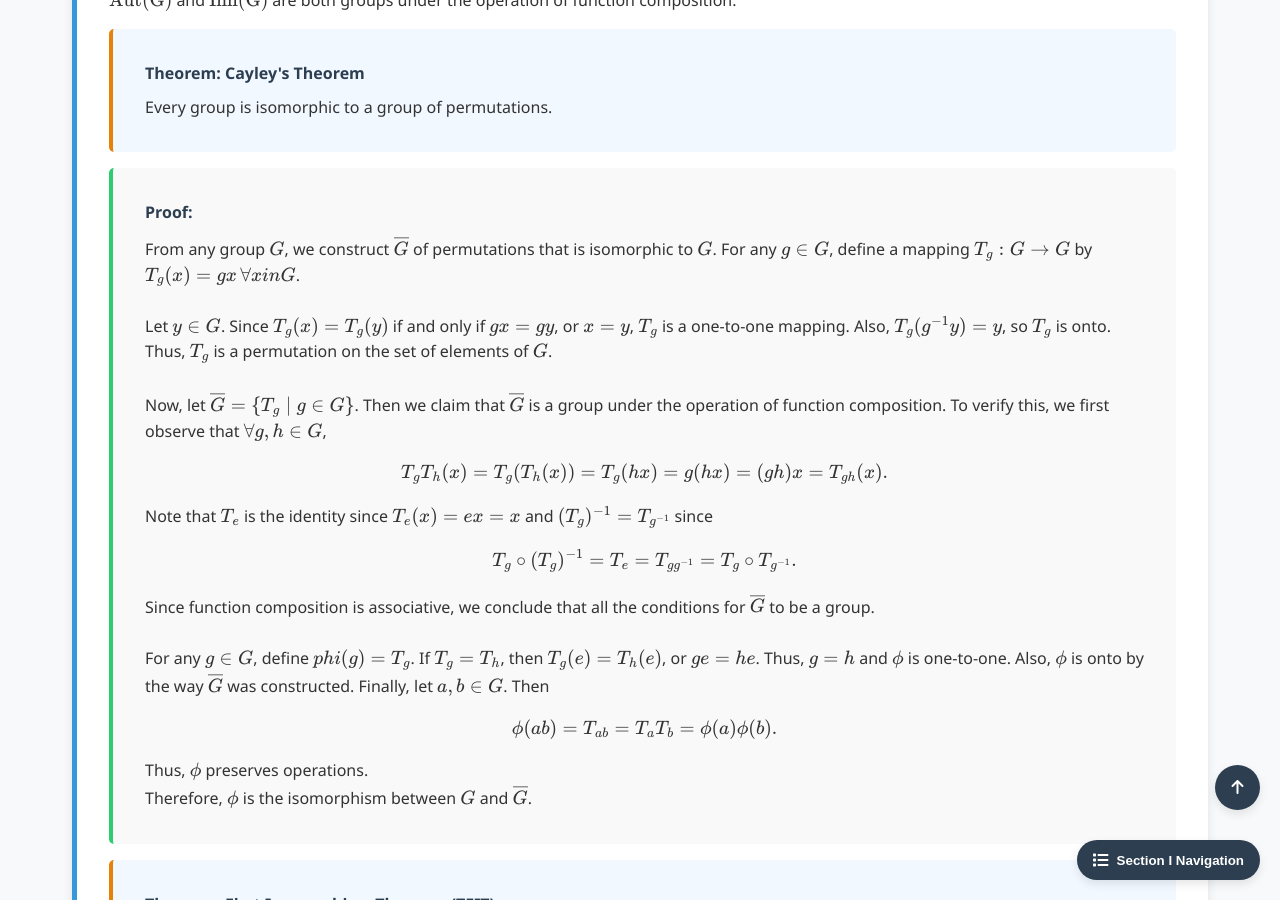
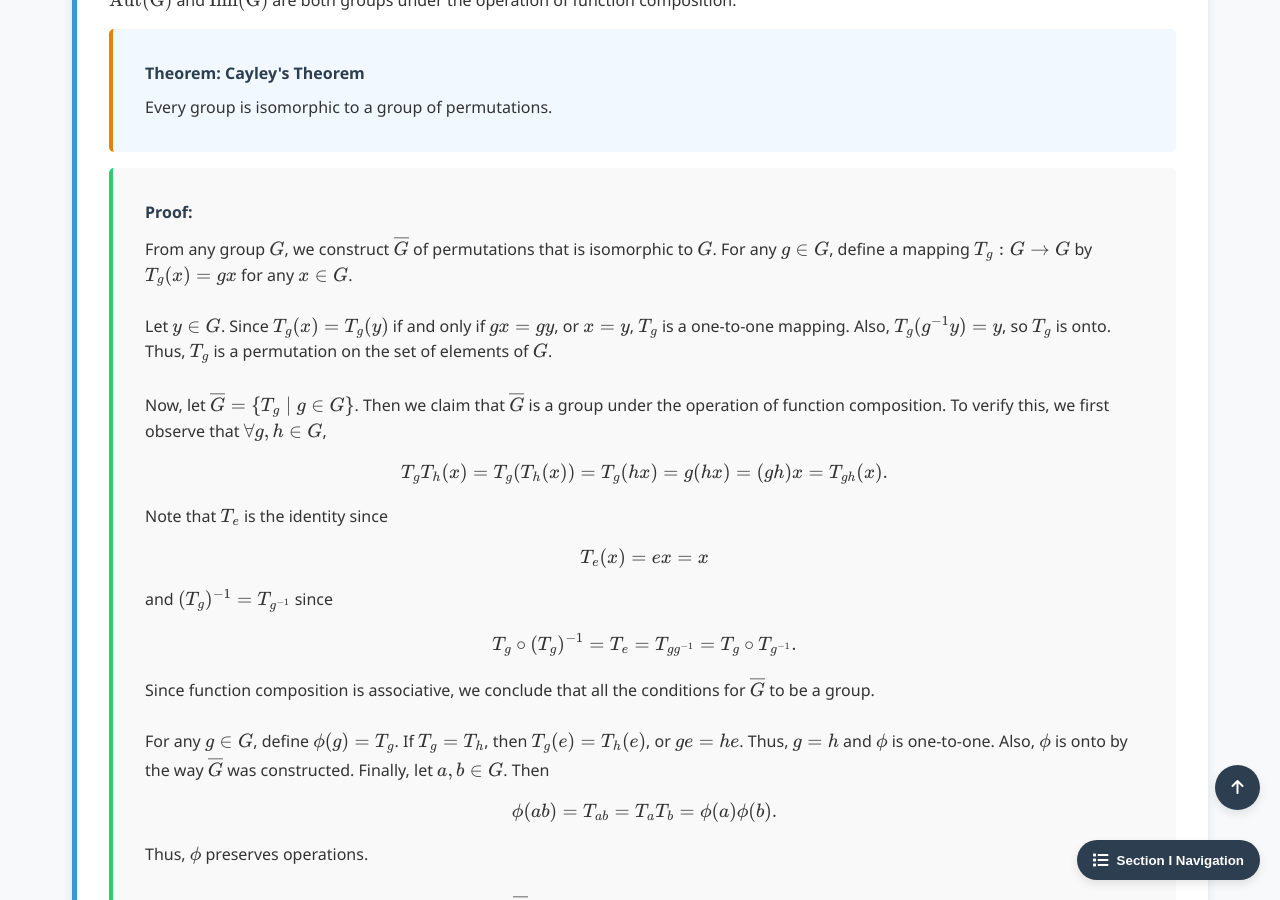
Before and after one commit to Yusukey01/yusukey01.github.io, a Jekyll site: the page built from Mathematics/Linear_algebra/group_isomorphism.html, in a window 1280 px wide and 900 px high, scrolled down 15011 px. Built offline with Jekyll 4.4.1, drawn with Linux system fonts in a browser that asks for light colours.

Commit message:
revised proof for Cayley's Theorem

```diff
--- a/Mathematics/Linear_algebra/group_isomorphism.html
+++ b/Mathematics/Linear_algebra/group_isomorphism.html
@@ -854,7 +854,7 @@ uses_python: false
                 <div class="proof">
                     <span class="proof-title">Proof:</span>
                     From any group \(G\), we construct \(\overline{G}\) of permutations that is isomorphic to \(G\). For any \(g \in G\),
-                    define a mapping \(T_g: G \to G\) by \(T_g (x) = gx \, \forall x in G\).
+                    define a mapping \(T_g: G \to G\) by \(T_g (x) = gx\) for any \(x \in G\).
                     <br><br>
                     Let \(y \in G\). Since \(T_g(x) = T_g(y)\) if and only if \(gx = gy\), or \(x =y\), \(T_g\) is a one-to-one mapping.
                     Also, \(T_g ( g^{-1} y) = y\), so \(T_g\) is onto. Thus, \(T_g\) is a permutation on the set of elements of \(G\).
@@ -864,20 +864,23 @@ uses_python: false
                     \[
                     T_g T_h (x) = T_g (T_h(x)) = T_g(hx) = g(hx) = (gh)x = T_{gh}(x).
                     \]
-                    Note that \(T_e\) is the identity since \(T_e (x) = ex =x\) and \((T_g)^{-1} = T_{g^{-1}}\) since
+                    Note that \(T_e\) is the identity since
+                    \[T_e (x) = ex =x
+                    \]
+                    and \((T_g)^{-1} = T_{g^{-1}}\) since
                     \[
                     T_g \circ (T_g)^{-1} = T_e = T_{gg^{-1}} = T_g \circ T_{g^{-1}}.
                     \]
                     Since function composition is associative, we conclude that all the conditions for \(\overline{G}\) to be a group.
                     <br><br>
-                    For any \(g \in G\), define \(phi (g) = T_g\). If \(T_g = T_h\), then \(T_g(e) = T_h (e)\), or \(ge = he\).
+                    For any \(g \in G\), define \(\phi (g) = T_g\). If \(T_g = T_h\), then \(T_g(e) = T_h (e)\), or \(ge = he\).
                     Thus, \(g = h\) and \(\phi\) is one-to-one. Also, \(\phi\) is onto by the way \(\overline{G}\) was constructed.
                     Finally, let \(a, b \in G\). Then
                     \[
                     \phi(ab) = T_{ab} = T_a T_b = \phi(a)\phi(b).
                     \]
                     Thus, \(\phi\) preserves operations.
-                    <br>
+                    <br><br>
                     Therefore, \(\phi\) is the isomorphism between \(G\) and \(\overline{G}\).
                 </div>
 
```
